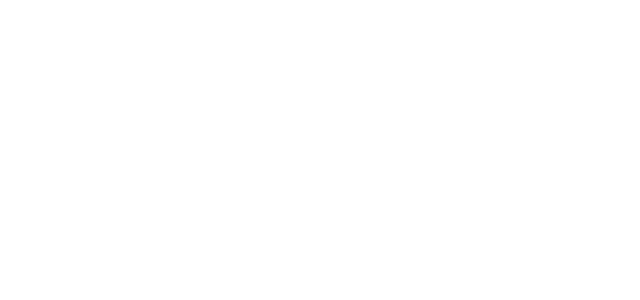
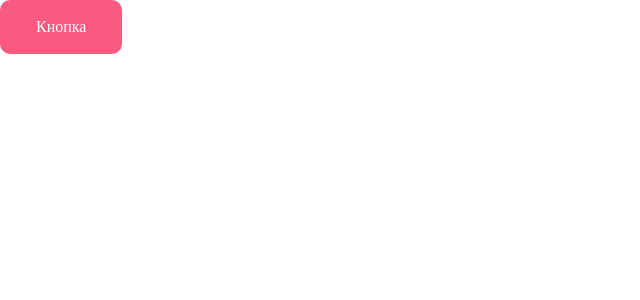
Before and after one commit to FrontiMaxim/react-ui-kit, a React app: page / in a window 1280 px wide. Shown: the top 300 px of the page, without its empty margins (0-640 px from the left). Built offline with nearby package versions, Linux system fonts and the light colour scheme; the HTML template or start-up script is replaced by a standard one.

Commit message:
feat: add parameter for disabled and change tag <a> on tag <button>

```diff
--- a/src/App.jsx
+++ b/src/App.jsx
@@ -1,11 +1,15 @@
 import React from 'react';
 
 import styles from './App.module.scss';
+import Button from './components/Button/Button';
 
 const App = () => {
   return (
     <div className={styles.app}>
-
+      <Button
+        value='Кнопка'
+        isDisabled={false}
+      />
     </div>
   );
 }
--- a/src/components/Button/Button.jsx
+++ b/src/components/Button/Button.jsx
@@ -1,13 +1,17 @@
 import React from 'react';
 import styles from './Button.module.scss';
 
-const Button = ({ value = ' ', onClick = () => {} }) => {
+const Button = ({ value = ' ', onClick = () => {}, isDisabled = false }) => {
   return (
-    <a className={styles.button} onClick={() => onClick()}>
+    <button
+      className={styles.button}
+      onClick={() => onClick()}
+      disabled={isDisabled}
+    >
         {
             value
         }
-    </a>
+    </button>
   )
 }
 
--- a/src/components/Button/Button.module.scss
+++ b/src/components/Button/Button.module.scss
@@ -4,28 +4,24 @@
 
     display: inline-block;
 
-    background-color: $pink-disabled;
+    background-color: $pink;
     color: $white;
 
-    padding: 15px 40px;
+    padding: 18px 36px;
 
-
+    border: 0;
     border-radius: 10px;
 
-    transition: backround-color, transform, 0.2s;
+    font-size: 1em;
 
     cursor: pointer;
 
     &:active {
-        background-color: $pink-active;
-        box-shadow: 0 0 5px $black;
+        background-color: $pink-light;
     }
 
-    @media (hover) {
-        &:hover {
-            background-color: $pink-active;
-
-            transform: translateY(-2px);
-        }
+    &:disabled {
+        background-color: $pink-light;
+        cursor: default;
     }
 }
--- a/src/shared/_colors.scss
+++ b/src/shared/_colors.scss
@@ -1,4 +1,4 @@
 $white: #ffffff;
 $black: #000000;
-$pink-active: #fa7c9a;
-$pink-disabled: #fa5a80;
+$pink-light: #fa7c9a;
+$pink: #fa5a80;
```
